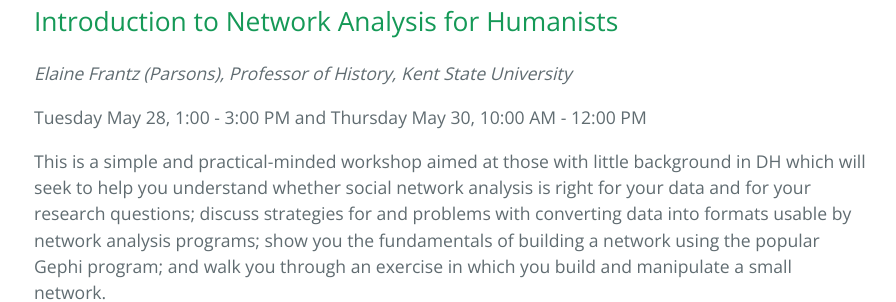
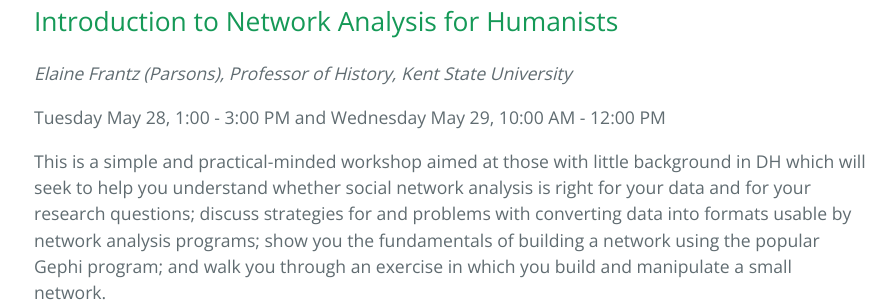
Before and after one commit to dSHARP-CMU/DH-Literacy-Workshop-at-CMU-2019, a Jekyll site: the page built from breakouts.md, in a window 1280 px wide and 1400 px high, scrolled down 1960 px. Shown: the part 155-457 px from the top of the window, without its empty margins (190-1086 px from the left). Built offline with Jekyll 4.4.1, drawn with Linux system fonts in a browser that asks for light colours; our own code applies the rules of GitHub Pages for plain Markdown files; some of the changed text lies outside the part shown.

Commit message:
Update breakouts.md

```diff
--- a/breakouts.md
+++ b/breakouts.md
@@ -35,7 +35,7 @@ _Software requirements_: Please come to the workshop with a copy of Tableau down
 ## Introduction to Network Analysis for Humanists
 _Elaine Frantz (Parsons), Professor of History, Kent State University_
 
-Tuesday May 28, 1:00 - 3:00 PM and Thursday May 30, 10:00 AM - 12:00 PM
+Tuesday May 28, 1:00 - 3:00 PM and Wednesday May 29, 10:00 AM - 12:00 PM
 
 This is a simple and practical-minded workshop aimed at those with little background in DH which will seek to help you understand whether social network analysis is right for your data and for your research questions; discuss strategies for and problems with converting data into formats usable by network analysis programs; show you the fundamentals of building a network using the popular Gephi program; and walk you through an exercise in which you build and manipulate a small network.
 
```
Also changed, not shown: other parts of breakouts.md (+1 -1 lines).
